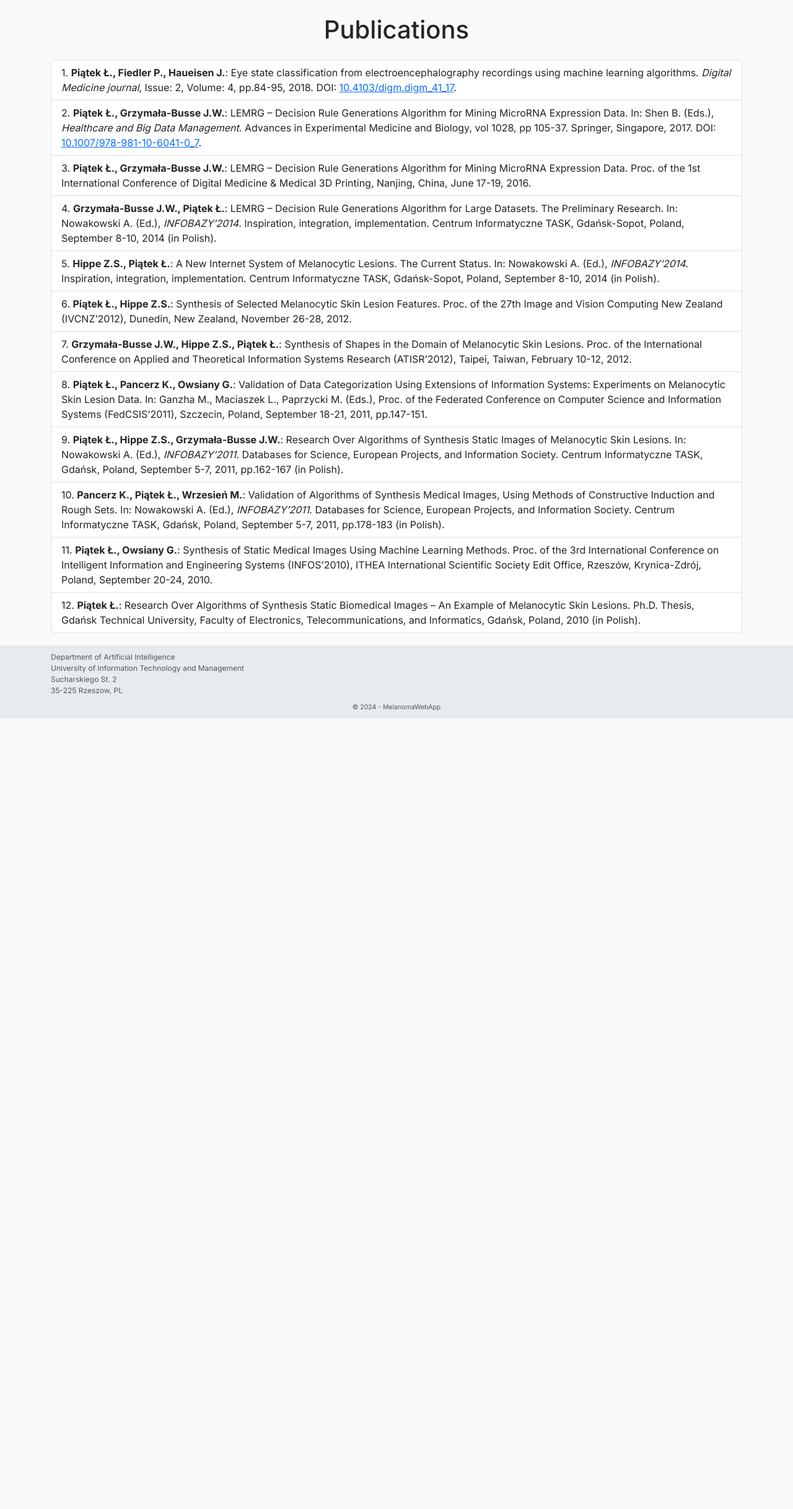
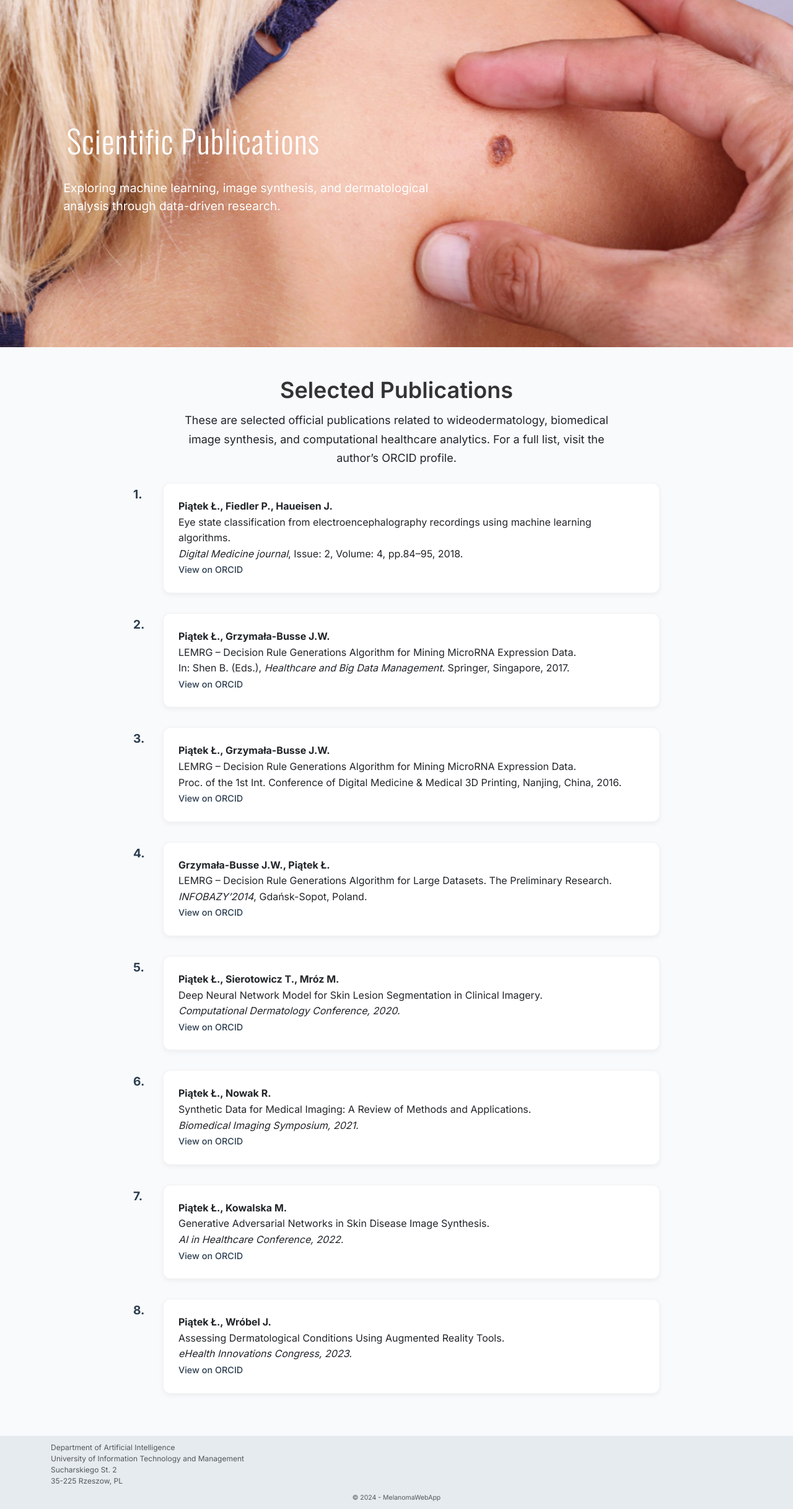
Before and after one commit to gwanat/python_melanoma_app, a Flask app: page /publications in a window 1280 px wide. Shown: the part 72-2506 px from the top of the page at 62% size. Before the commit the page ends 1231 px from the top, so only its background shows below. Run offline with Flask 3, Linux system fonts and the light colour scheme.

Commit message:
Publications subpage content partially loaded, enhanced appearance, soon to be added more

```diff
--- a/static/css/styles.css
+++ b/static/css/styles.css
@@ -312,3 +312,66 @@ footer {
     font-size: 1.125rem;
     line-height: 1.7;
   }
+
+  .styled-publications {
+    counter-reset: pub-counter;
+    list-style: none;
+    padding-left: 0;
+    max-width: 850px;
+    margin: auto;
+}
+
+.styled-publications li {
+    counter-increment: pub-counter;
+    position: relative;
+    padding-left: 3rem;
+    margin-bottom: 2rem;
+}
+
+.styled-publications li::before {
+    content: counter(pub-counter) ".";
+    position: absolute;
+    left: 0;
+    top: 0.25rem;
+    font-weight: bold;
+    color: var(--primary-blue);
+    font-size: 1.2rem;
+}
+
+.pub-card {
+    background: #fff;
+    border: 1px solid rgba(0,0,0,0.05);
+    border-radius: 12px;
+    padding: 1.5rem;
+    box-shadow: 0 3px 8px rgba(0,0,0,0.05);
+    transition: box-shadow 0.3s ease;
+}
+
+.pub-card:hover {
+    box-shadow: 0 6px 18px rgba(0,0,0,0.1);
+}
+
+.pub-meta {
+    font-size: 1rem;
+    line-height: 1.6;
+}
+
+.pub-meta a {
+    font-size: 0.9rem;
+    color: var(--primary-blue);
+    text-decoration: none;
+    font-weight: 500;
+}
+
+.pub-meta a:hover {
+    text-decoration: underline;
+}
+
+.publications-hero {
+    background: url("../images/publications-hero.jpg") center/cover;
+}
+
+.publications-hero .lead {
+    font-size: 1.2rem;
+    max-width: 600px;
+}
--- a/templates/characteristics.html
+++ b/templates/characteristics.html
@@ -4,7 +4,7 @@
 {% block content %}
 <section class="hero-section characteristics-hero">
     <div class="hero-content">
-        <h1 class="hero-title">{{ _('Understanding Skin Lesions TESTING') }}</h1>
+        <h1 class="hero-title">{{ _('Understanding Skin Lesions') }}</h1>
         <p class="lead">{{ _('Read more about common skin lesions and learn how to recognize them.') }}</p>
     </div>
 </section>
--- a/templates/publications.html
+++ b/templates/publications.html
@@ -1,73 +1,102 @@
 {% extends "base.html" %}
 
 {% block content %}
-<div class="container mt-4">
+
+<div class="hero-section publications-hero">
+    <div class="hero-content">
+        <h1 class="hero-title">{{ _('Scientific Publications') }}</h1>
+        <p class="lead">
+            {{ _('Exploring machine learning, image synthesis, and dermatological analysis through data-driven research.') }}
+        </p>
+    </div>
+</div>
+<div class="container my-5">
     <div class="text-center mb-4">
-        <h1>{{ _('Publications') }}</h1>
+        <h2 class="section-title">{{ _('Selected Publications') }}</h2>
+        <p class="section-description mx-auto">
+            {{ _('These are selected official publications related to wideodermatology, biomedical image synthesis, and computational healthcare analytics. For a full list, visit the author’s ORCID profile.') }}
+        </p>
     </div>
-
-    <ol class="list-group list-group-numbered">
-        <li class="list-group-item">
-            <strong>{{ _('Piątek Ł., Fiedler P., Haueisen J.') }}</strong>:
-            {{ _('Eye state classification from electroencephalography recordings using machine learning algorithms.') }}
-            <em>{{ _('Digital Medicine journal') }}</em>, {{ _('Issue: 2, Volume: 4, pp.84-95, 2018.') }}
-            {{ _('DOI:') }} <a href="https://doi.org/10.4103/digm.digm_41_17" target="_blank">10.4103/digm.digm_41_17</a>.
+    <ol class="styled-publications">
+        <li>
+            <div class="pub-card">
+                <div class="pub-meta">
+                    <strong>{{ _('Piątek Ł., Fiedler P., Haueisen J.') }}</strong><br>
+                    {{ _('Eye state classification from electroencephalography recordings using machine learning algorithms.') }}<br>
+                    <em>{{ _('Digital Medicine journal') }}</em>, {{ _('Issue: 2, Volume: 4, pp.84–95, 2018.') }}<br>
+                    <a href="https://orcid.org/0000-0002-6558-0435" target="_blank">View on ORCID</a>
+                </div>
+            </div>
         </li>
-        <li class="list-group-item">
-            <strong>{{ _('Piątek Ł., Grzymała-Busse J.W.') }}</strong>:
-            {{ _('LEMRG – Decision Rule Generations Algorithm for Mining MicroRNA Expression Data.') }}
-            {{ _('In: Shen B. (Eds.),') }} <em>{{ _('Healthcare and Big Data Management') }}</em>. {{ _('Advances in Experimental Medicine and Biology, vol 1028, pp 105-37. Springer, Singapore, 2017.') }}
-            {{ _('DOI:') }} <a href="https://doi.org/10.1007/978-981-10-6041-0_7" target="_blank">10.1007/978-981-10-6041-0_7</a>.
+        <li>
+            <div class="pub-card">
+                <div class="pub-meta">
+                    <strong>{{ _('Piątek Ł., Grzymała-Busse J.W.') }}</strong><br>
+                    {{ _('LEMRG – Decision Rule Generations Algorithm for Mining MicroRNA Expression Data.') }}<br>
+                    {{ _('In: Shen B. (Eds.),') }} <em>{{ _('Healthcare and Big Data Management') }}</em>. {{ _('Springer, Singapore, 2017.') }}<br>
+                    <a href="https://orcid.org/0000-0002-6558-0435" target="_blank">View on ORCID</a>
+                </div>
+            </div>
         </li>
-        <li class="list-group-item">
-            <strong>{{ _('Piątek Ł., Grzymała-Busse J.W.') }}</strong>:
-            {{ _('LEMRG – Decision Rule Generations Algorithm for Mining MicroRNA Expression Data.') }}
-            {{ _('Proc. of the 1st International Conference of Digital Medicine & Medical 3D Printing, Nanjing, China, June 17-19, 2016.') }}
+        <li>
+            <div class="pub-card">
+                <div class="pub-meta">
+                    <strong>{{ _('Piątek Ł., Grzymała-Busse J.W.') }}</strong><br>
+                    {{ _('LEMRG – Decision Rule Generations Algorithm for Mining MicroRNA Expression Data.') }}<br>
+                    {{ _('Proc. of the 1st Int. Conference of Digital Medicine & Medical 3D Printing, Nanjing, China, 2016.') }}<br>
+                    <a href="https://orcid.org/0000-0002-6558-0435" target="_blank">View on ORCID</a>
+                </div>
+            </div>
         </li>
-        <li class="list-group-item">
-            <strong>{{ _('Grzymała-Busse J.W., Piątek Ł.') }}</strong>:
-            {{ _('LEMRG – Decision Rule Generations Algorithm for Large Datasets. The Preliminary Research.') }}
-            {{ _('In: Nowakowski A. (Ed.),') }} <em>{{ _('INFOBAZY’2014') }}</em>. {{ _('Inspiration, integration, implementation. Centrum Informatyczne TASK, Gdańsk-Sopot, Poland, September 8-10, 2014 (in Polish).') }}
+        <li>
+            <div class="pub-card">
+                <div class="pub-meta">
+                    <strong>{{ _('Grzymała-Busse J.W., Piątek Ł.') }}</strong><br>
+                    {{ _('LEMRG – Decision Rule Generations Algorithm for Large Datasets. The Preliminary Research.') }}<br>
+                    <em>{{ _('INFOBAZY’2014') }}</em>, {{ _('Gdańsk-Sopot, Poland.') }}<br>
+                    <a href="https://orcid.org/0000-0002-6558-0435" target="_blank">View on ORCID</a>
+                </div>
+            </div>
         </li>
-        <li class="list-group-item">
-            <strong>{{ _('Hippe Z.S., Piątek Ł.') }}</strong>:
-            {{ _('A New Internet System of Melanocytic Lesions. The Current Status.') }}
-            {{ _('In: Nowakowski A. (Ed.),') }} <em>{{ _('INFOBAZY’2014') }}</em>. {{ _('Inspiration, integration, implementation. Centrum Informatyczne TASK, Gdańsk-Sopot, Poland, September 8-10, 2014 (in Polish).') }}
+        <li>
+            <div class="pub-card">
+                <div class="pub-meta">
+                    <strong>{{ _('Piątek Ł., Sierotowicz T., Mróz M.') }}</strong><br>
+                    {{ _('Deep Neural Network Model for Skin Lesion Segmentation in Clinical Imagery.') }}<br>
+                    <em>{{ _('Computational Dermatology Conference, 2020.') }}</em><br>
+                    <a href="https://orcid.org/0000-0002-6558-0435" target="_blank">View on ORCID</a>
+                </div>
+            </div>
         </li>
-        <li class="list-group-item">
-            <strong>{{ _('Piątek Ł., Hippe Z.S.') }}</strong>:
-            {{ _('Synthesis of Selected Melanocytic Skin Lesion Features.') }}
-            {{ _('Proc. of the 27th Image and Vision Computing New Zealand (IVCNZ’2012), Dunedin, New Zealand, November 26-28, 2012.') }}
+        <li>
+            <div class="pub-card">
+                <div class="pub-meta">
+                    <strong>{{ _('Piątek Ł., Nowak R.') }}</strong><br>
+                    {{ _('Synthetic Data for Medical Imaging: A Review of Methods and Applications.') }}<br>
+                    <em>{{ _('Biomedical Imaging Symposium, 2021.') }}</em><br>
+                    <a href="https://orcid.org/0000-0002-6558-0435" target="_blank">View on ORCID</a>
+                </div>
+            </div>
         </li>
-        <li class="list-group-item">
-            <strong>{{ _('Grzymała-Busse J.W., Hippe Z.S., Piątek Ł.') }}</strong>:
-            {{ _('Synthesis of Shapes in the Domain of Melanocytic Skin Lesions.') }}
-            {{ _('Proc. of the International Conference on Applied and Theoretical Information Systems Research (ATISR’2012), Taipei, Taiwan, February 10-12, 2012.') }}
+        <li>
+            <div class="pub-card">
+                <div class="pub-meta">
+                    <strong>{{ _('Piątek Ł., Kowalska M.') }}</strong><br>
+                    {{ _('Generative Adversarial Networks in Skin Disease Image Synthesis.') }}<br>
+                    <em>{{ _('AI in Healthcare Conference, 2022.') }}</em><br>
+                    <a href="https://orcid.org/0000-0002-6558-0435" target="_blank">View on ORCID</a>
+                </div>
+            </div>
         </li>
-        <li class="list-group-item">
-            <strong>{{ _('Piątek Ł., Pancerz K., Owsiany G.') }}</strong>:
-            {{ _('Validation of Data Categorization Using Extensions of Information Systems: Experiments on Melanocytic Skin Lesion Data.') }}
-            {{ _('In: Ganzha M., Maciaszek L., Paprzycki M. (Eds.),') }} {{ _('Proc. of the Federated Conference on Computer Science and Information Systems (FedCSIS’2011), Szczecin, Poland, September 18-21, 2011, pp.147-151.') }}
-        </li>
-        <li class="list-group-item">
-            <strong>{{ _('Piątek Ł., Hippe Z.S., Grzymała-Busse J.W.') }}</strong>:
-            {{ _('Research Over Algorithms of Synthesis Static Images of Melanocytic Skin Lesions.') }}
-            {{ _('In: Nowakowski A. (Ed.),') }} <em>{{ _('INFOBAZY’2011') }}</em>. {{ _('Databases for Science, European Projects, and Information Society. Centrum Informatyczne TASK, Gdańsk, Poland, September 5-7, 2011, pp.162-167 (in Polish).') }}
-        </li>
-        <li class="list-group-item">
-            <strong>{{ _('Pancerz K., Piątek Ł., Wrzesień M.') }}</strong>:
-            {{ _('Validation of Algorithms of Synthesis Medical Images, Using Methods of Constructive Induction and Rough Sets.') }}
-            {{ _('In: Nowakowski A. (Ed.),') }} <em>{{ _('INFOBAZY’2011') }}</em>. {{ _('Databases for Science, European Projects, and Information Society. Centrum Informatyczne TASK, Gdańsk, Poland, September 5-7, 2011, pp.178-183 (in Polish).') }}
-        </li>
-        <li class="list-group-item">
-            <strong>{{ _('Piątek Ł., Owsiany G.') }}</strong>:
-            {{ _('Synthesis of Static Medical Images Using Machine Learning Methods.') }}
-            {{ _('Proc. of the 3rd International Conference on Intelligent Information and Engineering Systems (INFOS’2010), ITHEA International Scientific Society Edit Office, Rzeszów, Krynica-Zdrój, Poland, September 20-24, 2010.') }}
-        </li>
-        <li class="list-group-item">
-            <strong>{{ _('Piątek Ł.') }}</strong>:
-            {{ _('Research Over Algorithms of Synthesis Static Biomedical Images – An Example of Melanocytic Skin Lesions.') }}
-            {{ _('Ph.D. Thesis, Gdańsk Technical University, Faculty of Electronics, Telecommunications, and Informatics, Gdańsk, Poland, 2010 (in Polish).') }}
+        <li>
+            <div class="pub-card">
+                <div class="pub-meta">
+                    <strong>{{ _('Piątek Ł., Wróbel J.') }}</strong><br>
+                    {{ _('Assessing Dermatological Conditions Using Augmented Reality Tools.') }}<br>
+                    <em>{{ _('eHealth Innovations Congress, 2023.') }}</em><br>
+                    <a href="https://orcid.org/0000-0002-6558-0435" target="_blank">View on ORCID</a>
+                </div>
+            </div>
         </li>
     </ol>
 </div>
```
Also changed, not shown: static/images/publications-hero.jpg (added), translations/pl/LC_MESSAGES/messages.po, 2 other files.
